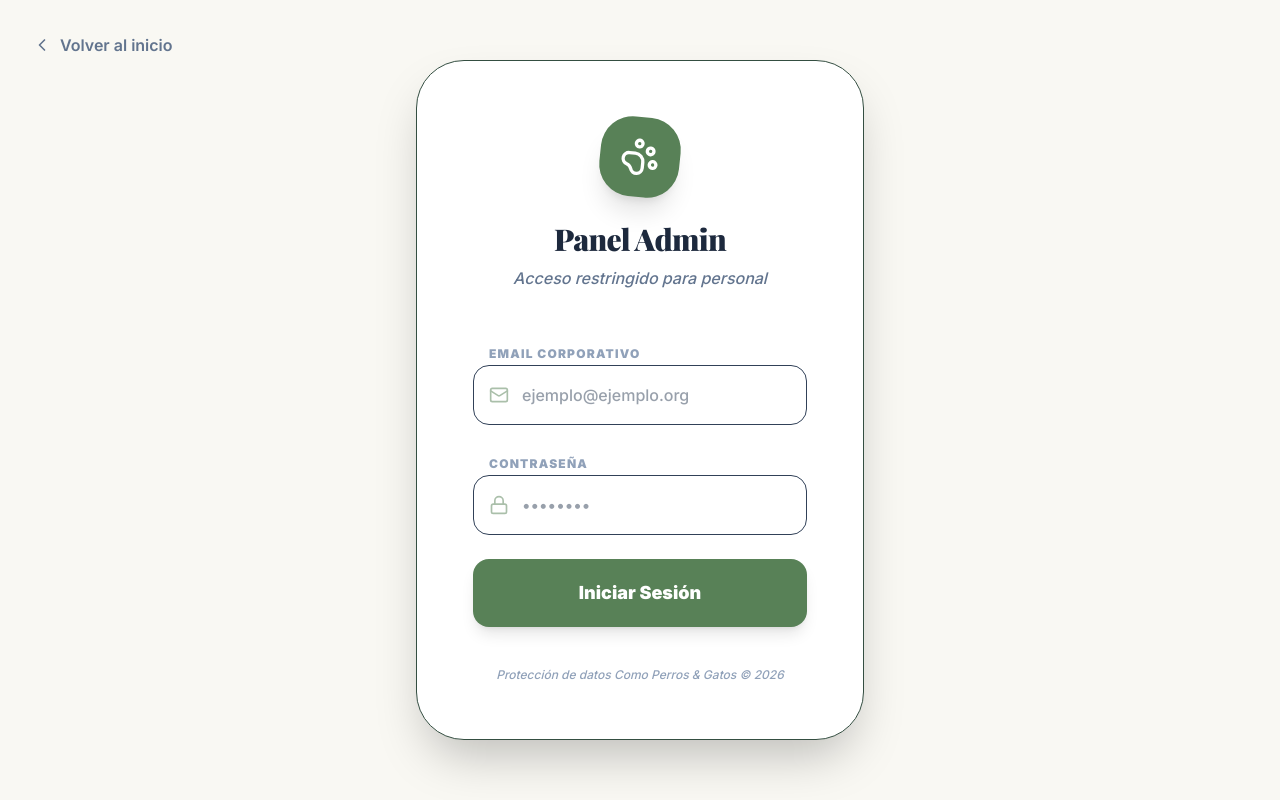
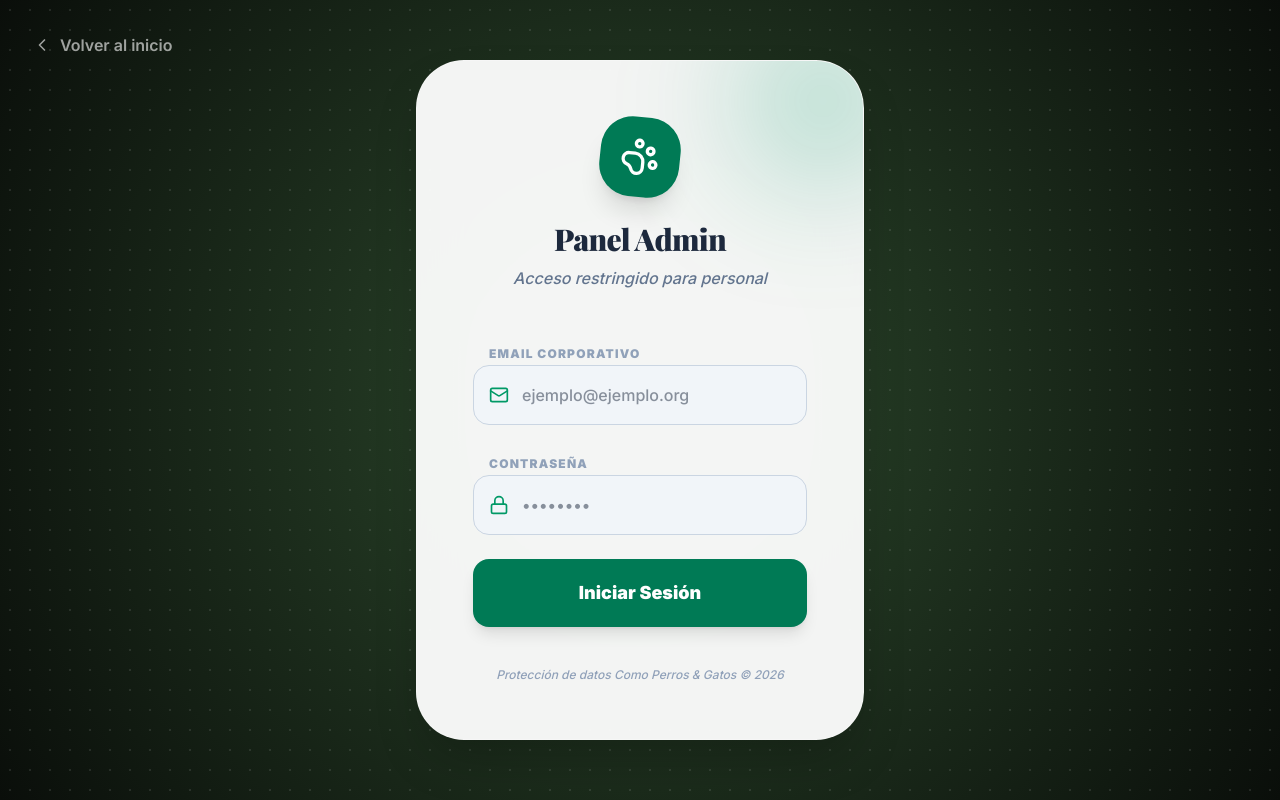
Before and after one commit to Gianp2/CPyG, a React (Vite) app: page /admin/login in a window 1280 px wide. Built offline with nearby package versions, Linux system fonts and the light colour scheme; a web font is replaced by a local one.

Commit message:
Mejora visual login

```diff
--- a/src/components/ui/Button.jsx
+++ b/src/components/ui/Button.jsx
@@ -1,15 +1,27 @@
 import { cn } from "../../lib/utils";
 
-export default function Button({ children, variant = "primary", className, ...props }) {
+export default function Button({
+  children,
+  variant = "primary",
+  className = "",
+  ...props
+}) {
   const variants = {
-    primary: "btn-primary",
-    outline: "btn-outline",
+    primary: "bg-brand-primary text-white hover:bg-brand-primary/90",
+    outline: "border border-brand-primary text-brand-primary hover:bg-brand-primary/5",
     ghost: "text-brand-primary hover:bg-brand-light/30 px-4 py-2 rounded-full transition-colors",
-    danger: "bg-red-600 text-white px-6 py-2 rounded-full hover:bg-red-700 transition-colors"
+    danger: "bg-red-600 text-white hover:bg-red-700",
   };
 
   return (
-    <button className={cn(variants[variant], className)} {...props}>
+    <button
+      className={cn(
+        "inline-flex items-center justify-center rounded-2xl transition-all duration-300 disabled:opacity-70 disabled:cursor-not-allowed font-semibold",
+        variants[variant],
+        className
+      )}
+      {...props}
+    >
       {children}
     </button>
   );
--- a/src/pages/AdminLogin.jsx
+++ b/src/pages/AdminLogin.jsx
@@ -2,7 +2,6 @@ import { useState } from "react";
 import { useNavigate } from "react-router-dom";
 import { authService } from "../services/authService";
 import Button from "../components/ui/Button";
-import Loader from "../components/ui/Loader";
 import { motion } from "framer-motion";
 import { PawPrint, Lock, Mail, ChevronLeft } from "lucide-react";
 import { Link } from "react-router-dom";
@@ -30,8 +29,26 @@ export default function AdminLogin() {
   };
 
   return (
-    <div className="min-h-screen bg-brand-beige/30 flex items-center justify-center p-6">
-      <Link to="/" className="fixed top-8 left-8 flex items-center gap-2 text-slate-500 hover:text-brand-primary transition-colors font-semibold group">
+    <div
+      className="h-[100dvh] w-full flex items-center justify-center p-4 overflow-hidden relative"
+      style={{
+        background: "radial-gradient(circle at center, #2d4a2d 0%, #0a0e0a 100%)"
+      }}
+    >
+      {/* Textura de puntos sutil */}
+      <div
+        className="absolute inset-0 opacity-10 pointer-events-none"
+        style={{
+          backgroundImage: "radial-gradient(#ffffff 1px, transparent 1px)",
+          backgroundSize: "20px 20px"
+        }}
+      />
+
+      {/* Link Volver al inicio */}
+      <Link
+        to="/"
+        className="fixed top-8 left-8 flex items-center gap-2 text-white/60 hover:text-white transition-colors font-semibold group z-50"
+      >
         <ChevronLeft className="w-5 h-5 group-hover:-translate-x-1 transition-transform" />
         Volver al inicio
       </Link>
@@ -39,21 +56,23 @@ export default function AdminLogin() {
       <motion.div
         initial={{ opacity: 0, scale: 0.9 }}
         animate={{ opacity: 1, scale: 1 }}
-        className="bg-white p-10 md:p-14 rounded-[3rem] shadow-2xl w-full max-w-md border border-brand-accent/50 relative overflow-hidden"
+        className="bg-white/95 dark:bg-slate-900/95 backdrop-blur-xl p-10 md:p-14 rounded-[3rem] shadow-2xl w-full max-w-md border border-white/20 relative overflow-hidden"
       >
-        {/* Decoration */}
-        <div className="absolute -top-10 -right-10 w-40 h-40 bg-brand-accent rounded-full -z-10 blur-2xl" />
+        {/* Decoración */}
+        <div className="absolute -top-10 -right-10 w-40 h-40 bg-emerald-600/30 rounded-full -z-10 blur-3xl" />
 
         <div className="text-center mb-12">
-          <div className="w-20 h-20 bg-brand-primary rounded-[2rem] flex items-center justify-center text-white mx-auto mb-6 shadow-xl rotate-6">
+          <div className="w-20 h-20 bg-emerald-700 rounded-[2rem] flex items-center justify-center text-white mx-auto mb-6 shadow-xl rotate-6">
             <PawPrint className="w-10 h-10" />
           </div>
-          <h1 className="text-3xl font-black text-slate-800 tracking-tight">Panel Admin</h1>
-          <p className="text-slate-500 mt-2 font-medium italic">Acceso restringido para personal</p>
+          <h1 className="text-3xl font-black text-slate-800 dark:text-white tracking-tight">Panel Admin</h1>
+          <p className="text-slate-500 dark:text-slate-400 mt-2 font-medium italic">
+            Acceso restringido para personal
+          </p>
         </div>
 
         {error && (
-          <div className="bg-red-50 text-red-500 p-4 rounded-2xl mb-8 text-sm font-bold border border-red-100 flex items-center gap-3">
+          <div className="bg-red-50 dark:bg-red-950/50 text-red-600 dark:text-red-400 p-4 rounded-2xl mb-8 text-sm font-bold border border-red-100 dark:border-red-900 flex items-center gap-3">
             <div className="w-2 h-2 bg-red-500 rounded-full animate-ping" />
             {error}
           </div>
@@ -61,13 +80,15 @@ export default function AdminLogin() {
 
         <form onSubmit={handleLogin} className="space-y-6">
           <div className="space-y-2">
-            <label className="text-xs font-black uppercase tracking-widest text-slate-400 pl-4">Email Corporativo</label>
+            <label className="text-xs font-black uppercase tracking-widest text-slate-400 pl-4">
+              Email Corporativo
+            </label>
             <div className="relative">
-              <Mail className="absolute left-4 top-1/2 -translate-y-1/2 w-5 h-5 text-brand-primary opacity-50" />
+              <Mail className="absolute left-4 top-1/2 -translate-y-1/2 w-5 h-5 text-emerald-600 dark:text-emerald-500" />
               <input
                 type="email"
                 required
-                className="w-full pl-12 pr-4 py-4 bg-brand-beige/20 rounded-2xl border border-brand-accent/50 focus:ring-4 focus:ring-brand-accent outline-none text-slate-700 font-medium transition-all"
+                className="w-full pl-12 pr-4 py-4 bg-slate-100 dark:bg-slate-800 rounded-2xl border border-slate-300 dark:border-slate-700 focus:ring-4 focus:ring-emerald-500/30 outline-none text-slate-800 dark:text-white font-medium transition-all"
                 value={email}
                 onChange={(e) => setEmail(e.target.value)}
                 placeholder="ejemplo@ejemplo.org"
@@ -76,13 +97,15 @@ export default function AdminLogin() {
           </div>
 
           <div className="space-y-2">
-            <label className="text-xs font-black uppercase tracking-widest text-slate-400 pl-4">Contraseña</label>
+            <label className="text-xs font-black uppercase tracking-widest text-slate-400 pl-4">
+              Contraseña
+            </label>
             <div className="relative">
-              <Lock className="absolute left-4 top-1/2 -translate-y-1/2 w-5 h-5 text-brand-primary opacity-50" />
+              <Lock className="absolute left-4 top-1/2 -translate-y-1/2 w-5 h-5 text-emerald-600 dark:text-emerald-500" />
               <input
                 type="password"
                 required
-                className="w-full pl-12 pr-4 py-4 bg-brand-beige/20 rounded-2xl border border-brand-accent/50 focus:ring-4 focus:ring-brand-accent outline-none text-slate-700 font-medium transition-all"
+                className="w-full pl-12 pr-4 py-4 bg-slate-100 dark:bg-slate-800 rounded-2xl border border-slate-300 dark:border-slate-700 focus:ring-4 focus:ring-emerald-500/30 outline-none text-slate-800 dark:text-white font-medium transition-all"
                 value={password}
                 onChange={(e) => setPassword(e.target.value)}
                 placeholder="••••••••"
@@ -90,11 +113,16 @@ export default function AdminLogin() {
             </div>
           </div>
 
+          {/* Botón simplificado como pediste */}
           <Button
             disabled={loading}
-            className="w-full py-5 text-lg font-black shadow-lg hover:shadow-brand-primary/20"
+            className="w-full h-[68px] text-lg font-black shadow-lg hover:shadow-emerald-600/30 bg-emerald-700 hover:bg-emerald-600 transition-all flex items-center justify-center"
           >
-            {loading ? <Loader /> : "Iniciar Sesión"}
+            {loading ? (
+              <span className="animate-pulse">Iniciando...</span>
+            ) : (
+              "Iniciar Sesión"
+            )}
           </Button>
         </form>
 
--- a/src/pages/Dashboard.jsx
+++ b/src/pages/Dashboard.jsx
@@ -1,7 +1,7 @@
 import { useState, useMemo } from "react";
 import { useAnimals } from "../hooks/useAnimals";
 import { authService } from "../services/authService";
-import { animalService } from "../services/animalService"; // Asegúrate de tener esta importación
+import { animalService } from "../services/animalService";
 import { useNavigate } from "react-router-dom";
 import Modal from "../components/ui/Modal";
 import Loader from "../components/ui/Loader";
@@ -39,7 +39,7 @@ export default function Dashboard() {
     try {
       await animalService.delete(animal.id);
       toast.success("Animal eliminado correctamente");
-      refresh(); // Recarga la lista tras borrar
+      refresh();
     } catch (error) {
       console.error(error);
       toast.error(error.message || "Error al eliminar el animal");
@@ -47,66 +47,122 @@ export default function Dashboard() {
   };
 
   return (
-    <div className="min-h-screen bg-[#FDFCFB] flex flex-col md:flex-row overflow-x-hidden">
+    <div
+      className="min-h-screen w-full flex flex-col md:flex-row overflow-x-hidden relative"
+      style={{
+        background: "radial-gradient(circle at center, #2d4a2d 0%, #0a0e0a 100%)"
+      }}
+    >
+      {/* Textura de puntos sutil (igual que en login) */}
+      <div
+        className="absolute inset-0 opacity-10 pointer-events-none"
+        style={{
+          backgroundImage: "radial-gradient(#ffffff 1px, transparent 1px)",
+          backgroundSize: "20px 20px"
+        }}
+      />
 
       {/* NAVBAR MÓVIL */}
-      <div className="md:hidden flex items-center justify-between p-5 bg-white/80 backdrop-blur-xl border-b border-slate-100 sticky top-0 z-40">
+      <div className="md:hidden flex items-center justify-between p-5 bg-white/10 backdrop-blur-xl border-b border-white/10 sticky top-0 z-40">
         <div className="flex items-center gap-2">
-          <PawPrint className="w-6 h-6 text-brand-primary" />
-          <span className="font-black text-slate-800 tracking-tighter">P&G ADMIN</span>
+          <PawPrint className="w-6 h-6 text-emerald-400" />
+          <span className="font-black text-white tracking-tighter">P&G ADMIN</span>
         </div>
-        <button onClick={() => setIsMobileMenuOpen(true)} className="p-2 bg-slate-50 rounded-xl">
-          <Menu size={20} />
+
+        <button
+          onClick={() => setIsMobileMenuOpen(true)}
+          className="p-2 bg-white/10 hover:bg-white/20 backdrop-blur rounded-xl transition-colors"
+        >
+          <Menu size={20} className="text-white" />
         </button>
       </div>
 
-      {/* SIDEBAR */}
-      <aside className={`fixed inset-y-0 left-0 z-[80] w-72 p-6 transition-all duration-500 transform ${isMobileMenuOpen ? "translate-x-0" : "-translate-x-full"} md:translate-x-0 md:static md:w-80`}>
-        <div className="h-full bg-white border border-slate-100 shadow-2xl rounded-[2.5rem] p-6 flex flex-col relative">
-          <button onClick={() => setIsMobileMenuOpen(false)} className="md:hidden absolute top-4 right-4 p-2 text-slate-400"><X size={24} /></button>
-          <div className="flex items-center gap-3 mb-10 px-2 mt-4 md:mt-0">
-            <div className="p-2 bg-brand-primary rounded-xl text-white shadow-lg"><PawPrint className="w-6 h-6" /></div>
-            <span className="text-xl font-black text-slate-800 tracking-tight">P&G Admin</span>
+      {/* SIDEBAR - Adaptado a tema oscuro */}
+      <aside
+        className={`fixed top-0 right-0 z-[80] h-full w-[280px] p-4 transition-transform duration-300 ease-in-out transform ${
+          isMobileMenuOpen ? "translate-x-0" : "translate-x-full"
+        } md:translate-x-0 md:static md:h-screen md:w-80`}
+      >
+        <div className="h-full bg-white/95 dark:bg-slate-900/95 backdrop-blur-xl border border-white/20 shadow-2xl rounded-[2rem] p-6 flex flex-col relative overflow-hidden">
+
+          <button
+            onClick={() => setIsMobileMenuOpen(false)}
+            className="md:hidden absolute top-6 left-6 p-2 text-slate-400 hover:bg-slate-100 rounded-full transition-colors"
+          >
+            <X size={24} />
+          </button>
+
+          <div className="flex items-center gap-3 mb-10 px-2 mt-12 md:mt-0">
+            <div className="p-2 bg-emerald-700 rounded-xl text-white shadow-lg">
+              <PawPrint className="w-6 h-6" />
+            </div>
+            <span className="text-xl font-black text-slate-800 dark:text-white tracking-tight">P&G Admin</span>
           </div>
+
           <nav className="flex-1 space-y-2">
-            <div className="p-4 bg-slate-900 text-white rounded-2xl flex items-center gap-3 font-bold shadow-xl"><LayoutDashboard className="w-5 h-5" /><span>Dashboard</span></div>
-            <div className="p-4 text-slate-400 flex items-center gap-3 font-semibold cursor-not-allowed"><Settings className="w-5 h-5" /><span>Configuración</span></div>
+            <div className="p-4 bg-emerald-700 text-white rounded-2xl flex items-center gap-3 font-bold shadow-xl">
+              <LayoutDashboard className="w-5 h-5" />
+              <span>Dashboard</span>
+            </div>
+            <div className="p-4 text-slate-400 flex items-center gap-3 font-semibold cursor-not-allowed">
+              <Settings className="w-5 h-5" />
+              <span>Configuración</span>
+            </div>
           </nav>
-          <button onClick={handleLogout} className="mt-auto flex items-center gap-3 p-4 text-slate-400 hover:text-red-500 font-bold transition-all"><LogOut className="w-5 h-5" /><span>Cerrar Sesión</span></button>
+
+          <button
+            onClick={handleLogout}
+            className="mt-auto flex items-center gap-3 p-4 text-slate-400 hover:text-red-400 font-bold transition-all"
+          >
+            <LogOut className="w-5 h-5" />
+            <span>Cerrar Sesión</span>
+          </button>
         </div>
       </aside>
 
+      {/* Overlay */}
       <AnimatePresence>
         {isMobileMenuOpen && (
-          <motion.div initial={{ opacity: 0 }} animate={{ opacity: 1 }} exit={{ opacity: 0 }} onClick={() => setIsMobileMenuOpen(false)} className="fixed inset-0 bg-slate-900/60 backdrop-blur-sm z-[70] md:hidden" />
+          <motion.div
+            initial={{ opacity: 0 }}
+            animate={{ opacity: 1 }}
+            exit={{ opacity: 0 }}
+            onClick={() => setIsMobileMenuOpen(false)}
+            className="fixed inset-0 bg-slate-900/70 backdrop-blur-sm z-[70] md:hidden"
+          />
         )}
       </AnimatePresence>
 
       {/* MAIN CONTENT */}
-      <main className="flex-1 p-5 md:p-10 lg:p-14 w-full max-w-7xl mx-auto">
+      <main className="flex-1 p-5 md:p-10 lg:p-14 w-full max-w-7xl mx-auto relative z-10">
         <header className="flex flex-col md:flex-row md:items-end justify-between gap-6 mb-8">
           <div className="space-y-2 text-center md:text-left">
-            <h1 className="text-4xl md:text-5xl font-black text-slate-900 tracking-tight">Panel de Control</h1>
-            <p className="text-slate-500 font-medium">Gestiona tus rescatados por nombre.</p>
+            <h1 className="text-4xl md:text-5xl font-black text-white tracking-tight">Panel de Control</h1>
+            <p className="text-white/70 font-medium">Gestiona tus rescatados por nombre.</p>
           </div>
-          <button onClick={() => { setEditingAnimal(null); setIsModalOpen(true); }} className="hidden md:flex items-center gap-3 bg-brand-primary text-white py-4 px-8 rounded-2xl font-black shadow-lg hover:scale-105 transition-all">
+          <button
+            onClick={() => { setEditingAnimal(null); setIsModalOpen(true); }}
+            className="hidden md:flex items-center gap-3 bg-emerald-700 text-white py-4 px-8 rounded-2xl font-black shadow-lg hover:scale-105 transition-all"
+          >
             <Plus className="w-6 h-6" /> Nuevo Animal
           </button>
         </header>
 
         <section className="mb-8 relative group">
-          <Search className="absolute left-4 top-1/2 -translate-y-1/2 text-slate-400 group-focus-within:text-brand-primary transition-colors w-5 h-5" />
+          <Search className="absolute left-4 top-1/2 -translate-y-1/2 text-white/50 group-focus-within:text-emerald-400 transition-colors w-5 h-5" />
           <input
             type="text"
             placeholder="Escribe el nombre del animal para buscar..."
             value={searchTerm}
             onChange={(e) => setSearchTerm(e.target.value)}
-            className="w-full pl-12 pr-4 py-4 bg-white border border-slate-200 rounded-2xl shadow-sm focus:ring-4 focus:ring-brand-primary/10 focus:border-brand-primary outline-none transition-all font-medium text-slate-700"
+            className="w-full pl-12 pr-4 py-4 bg-white/10 border border-white/20 rounded-2xl shadow-sm focus:ring-4 focus:ring-emerald-500/30 focus:border-emerald-500 outline-none transition-all font-medium text-white placeholder:text-white/50"
           />
         </section>
 
         {loading ? (
-          <div className="w-full h-64 flex flex-col items-center justify-center"><Loader size="lg" /></div>
+          <div className="w-full h-64 flex flex-col items-center justify-center">
+            <Loader size="lg" />
+          </div>
         ) : (
           <motion.div initial={{ opacity: 0, y: 10 }} animate={{ opacity: 1, y: 0 }}>
             {filteredAnimals.length > 0 ? (
@@ -116,14 +172,17 @@ export default function Dashboard() {
                 onDelete={handleDelete}
               />
             ) : (
-              <div className="text-center py-20 bg-white rounded-[2.5rem] border border-dashed border-slate-200">
-                <p className="text-slate-400 font-bold italic">No hay resultados para "{searchTerm}"</p>
+              <div className="text-center py-20 bg-white/5 backdrop-blur-xl rounded-[2.5rem] border border-white/10">
+                <p className="text-white/60 font-bold italic">No hay resultados para "{searchTerm}"</p>
               </div>
             )}
           </motion.div>
         )}
 
-        <button onClick={() => { setEditingAnimal(null); setIsModalOpen(true); }} className="md:hidden fixed bottom-8 right-6 w-16 h-16 bg-brand-primary text-white rounded-full shadow-2xl flex items-center justify-center z-30 active:scale-90 transition-transform">
+        <button
+          onClick={() => { setEditingAnimal(null); setIsModalOpen(true); }}
+          className="md:hidden fixed bottom-8 right-6 w-16 h-16 bg-emerald-700 text-white rounded-full shadow-2xl flex items-center justify-center z-30 active:scale-90 transition-transform"
+        >
           <Plus className="w-8 h-8" />
         </button>
       </main>
```
